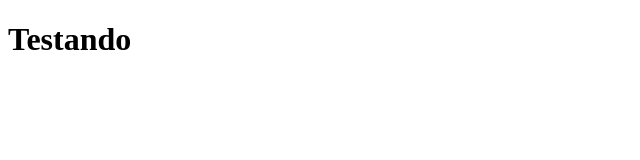
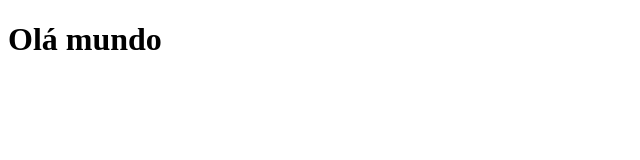
Before and after one commit to RecodeSquad14/projeto-final, a plain HTML site: page index.html in a window 1280 px wide. Shown: the whole page, without its empty margins (0-640 px from the left). Drawn offline with Linux system fonts and the light colour scheme.

Commit message:
mudeio h1

```diff
--- a/index.html
+++ b/index.html
@@ -7,6 +7,6 @@
     <link rel="stylesheet" href="./css/style.css" />
   </head>
   <body>
-    <h1>Testando</h1>
+    <h1>Olá mundo</h1>
   </body>
 </html>
```
